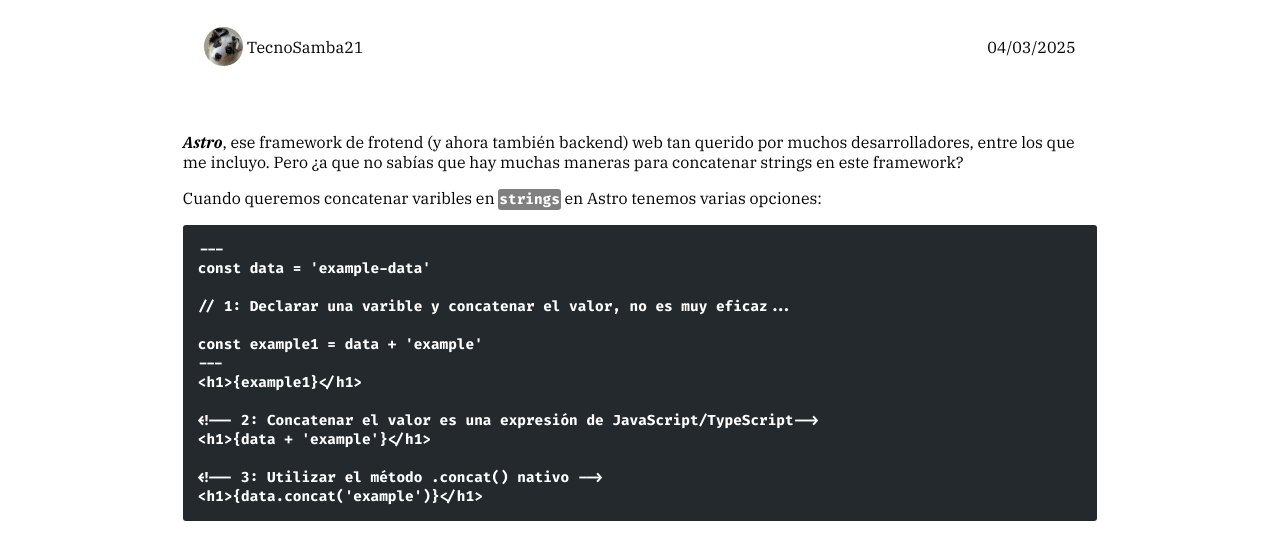
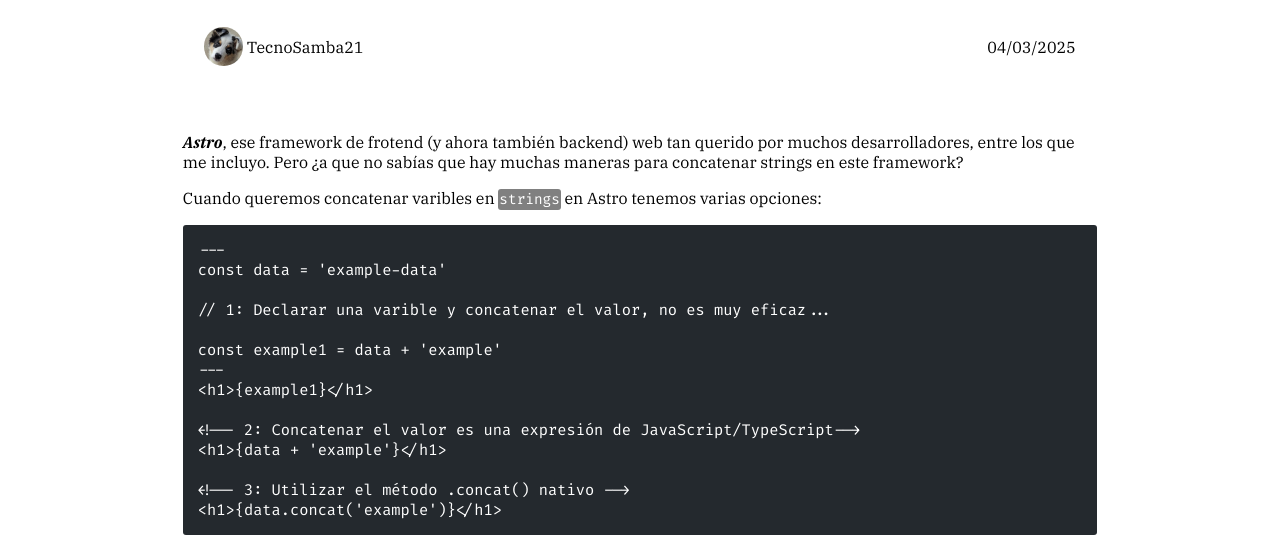
Before and after one commit to TecnoSamba/SamBlog, an Astro site: page /entries/concatenacion-en-astro in a window 1280 px wide. Shown: the part 216-754 px from the top of the page. Built offline with nearby package versions, Linux system fonts and the light colour scheme; Astro itself is replaced by a stand-in of ours; code samples lack their colours.

Commit message:
Updating some styles 🖌️

```diff
--- a/src/styles/global.css
+++ b/src/styles/global.css
@@ -19,7 +19,6 @@
 
 ::selection {
     background-color: var(--highlight);
-    color: var(--font);
 }
 
 ::-webkit-scrollbar {
@@ -46,7 +45,6 @@
     font-family: 'Fira Code';
     font-size: 1.5ch;
     background-color: grey;
-    font-weight: bold;
     color: white;
     border-radius: 3px;
     padding: 1px;
@@ -58,10 +56,10 @@
     border-radius: 3px;
     code {
         background-color: transparent;
+        font-size: 1.6ch;
     }
     ::selection {
-        background-color: rgba(245, 245, 245, 0.677);
-        color: black;
+        background-color: rgba(245, 245, 245, 0.375);
     }
 }
 
```
